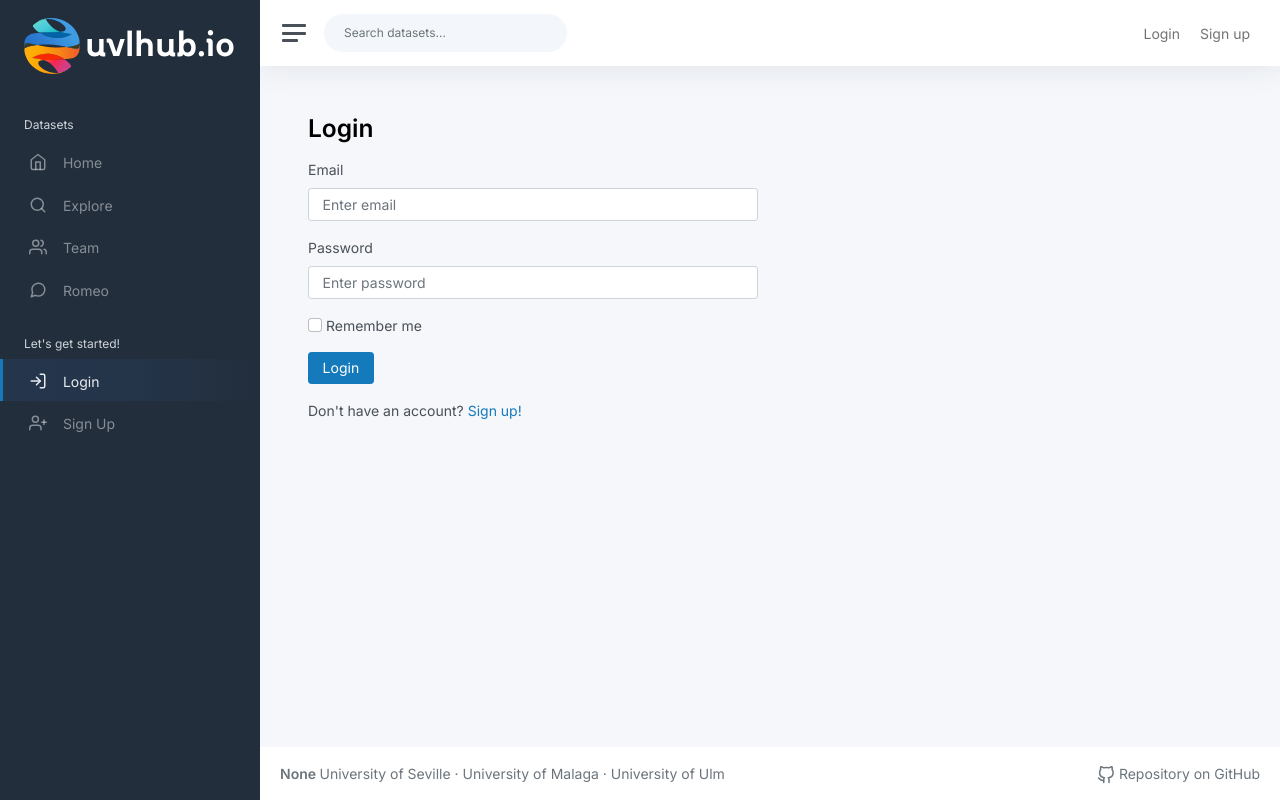
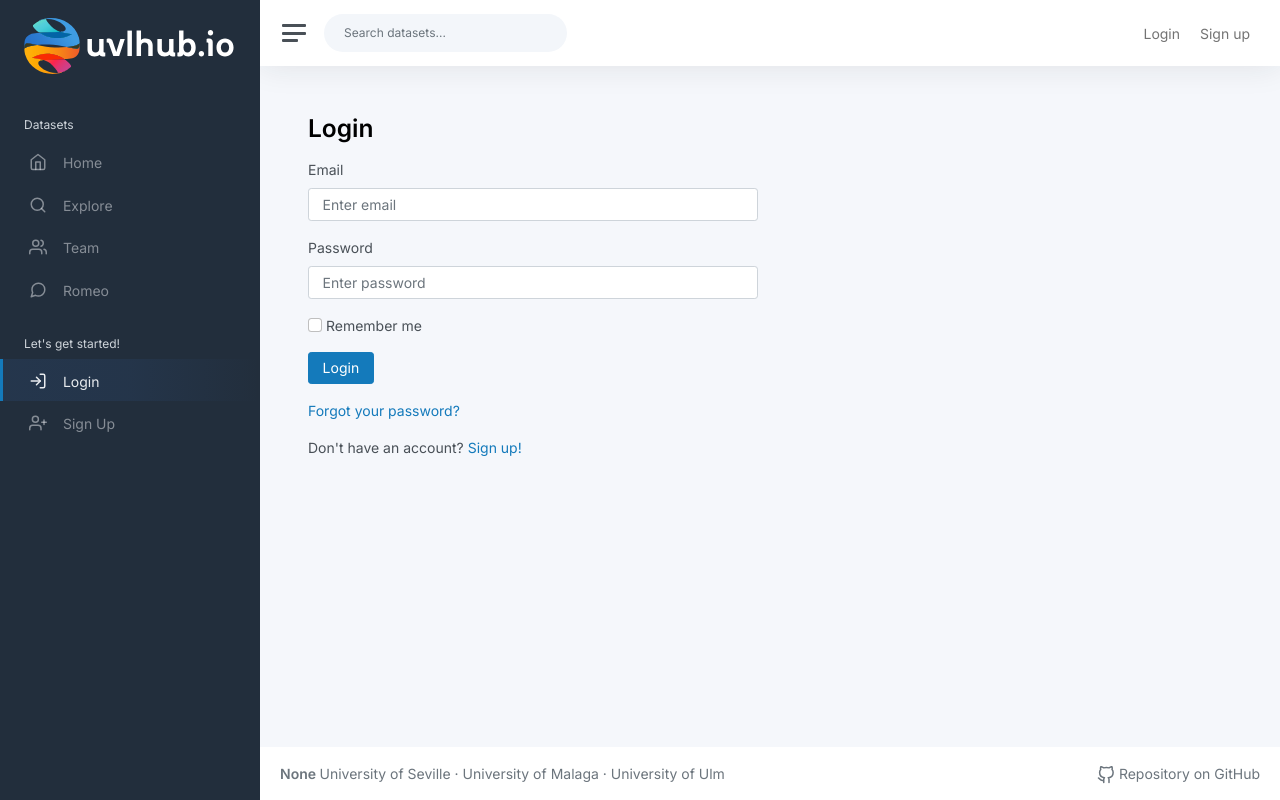
Before and after one commit to davidgonmar/uvlhub-egc, a Flask app: page /login in a window 1280 px wide. Run offline with Flask 3, Linux system fonts and the light colour scheme; parts of the project's set-up code (start-up, migrations or seed data) failed here and were passed over; some libraries are stand-ins or nearby versions.

Commit message:
feat(auth-templates-auth-login_form.html): redirect to the reset password page #9
Redirect users to the reset password page from the login form when they click the 'Forgot your password?' link

```diff
--- a/app/modules/auth/templates/auth/login_form.html
+++ b/app/modules/auth/templates/auth/login_form.html
@@ -76,6 +76,10 @@
 
                         <div class="mt-3">
                             <div class="col-lg-6 col-12">
+                                <a href="{{ url_for('auth.show_forgotpassword_form') }}">Forgot your password?</a>
+                            </div>
+                            <div class="mt-3"></div>
+                            <div class="col-lg-6 col-12">
                                 Don't have an account? <a href="{{ url_for('auth.show_signup_form') }}">Sign up!</a>
                             </div>
                         </div>
```
